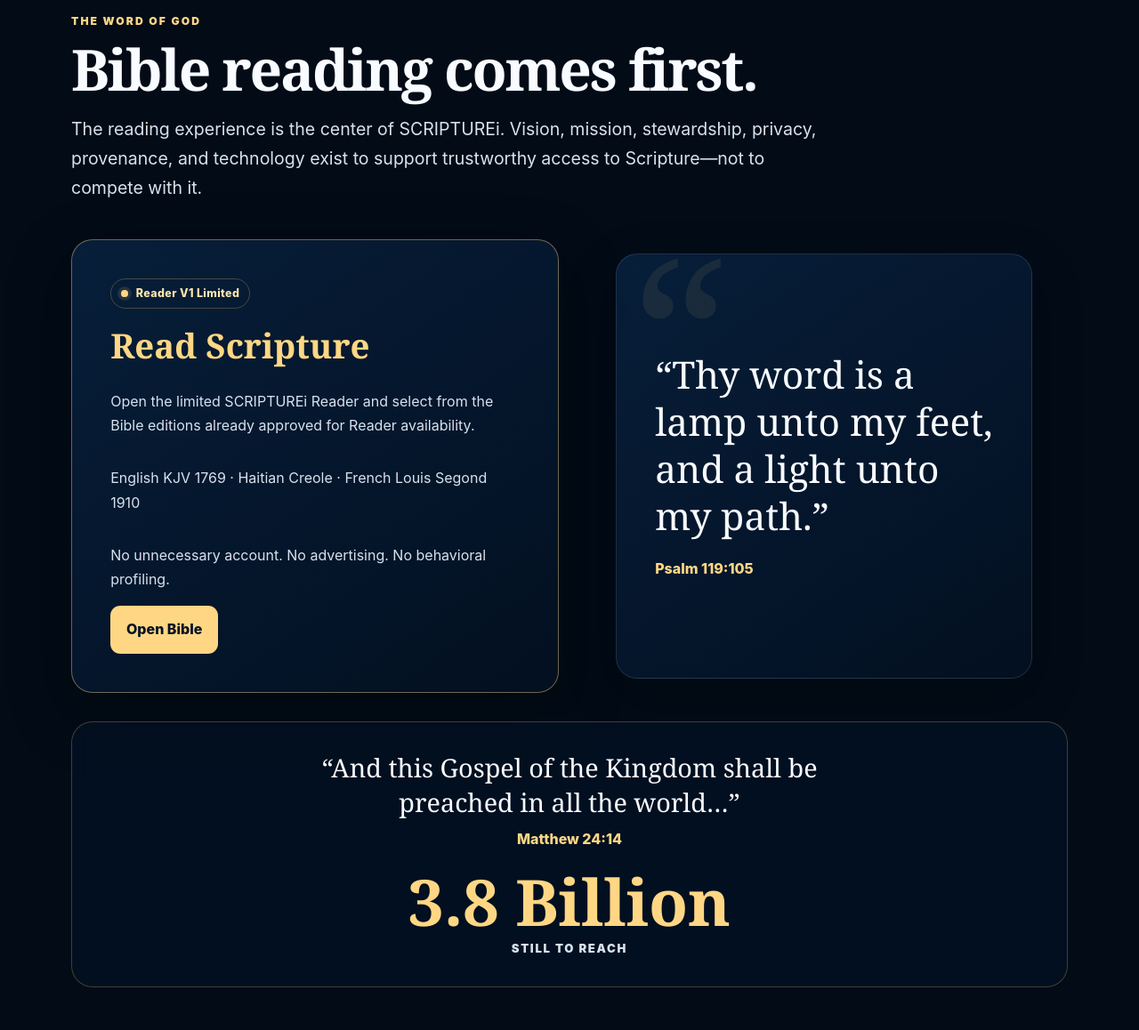
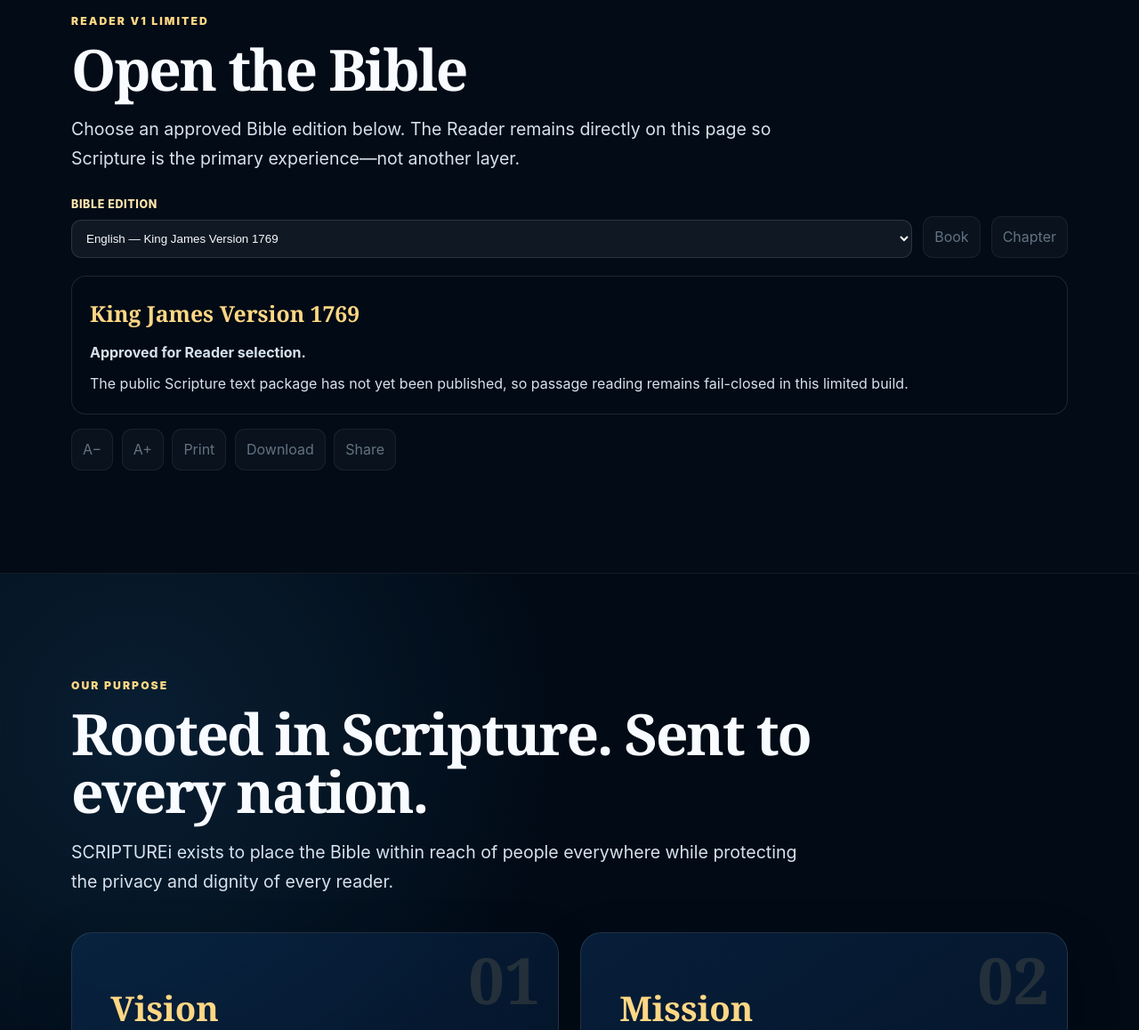
Before and after one commit to aapt-hub/scripturei-public-site, a website: page index.html in a window 1280 px wide. Shown: the part 1100-2258 px from the top of the page at 89% size. Drawn offline with Linux system fonts and the light colour scheme.

Commit message:
Make Bible Reader direct and inline

```diff
--- a/index.html
+++ b/index.html
@@ -41,59 +41,27 @@
           <p class="hero-kicker">Read the Bible first</p>
           <h1 id="hero-title">Bibles for the world.</h1>
           <p class="hero-lead">SCRIPTUREi begins with Scripture. Everything else supports a peaceful, trustworthy, and private Bible reading experience for every nation, tribe, people, and language.</p>
-          <button class="hero-action" type="button" data-reader-open>Open Bible</button>
+
+          <aside class="hero-mission" aria-label="Great Commission goal">
+            <blockquote>“And this Gospel of the Kingdom shall be preached in all the world…”</blockquote>
+            <p class="reader-mission-reference">Matthew 24:14</p>
+            <p class="reader-goal"><strong>3.8 Billion</strong><span>Still to Reach</span></p>
+          </aside>
         </div>
         <p class="hero-promise">Read freely. <span>Leave privately.</span></p>
       </section>
 
       <section class="section bible-section" id="bible" aria-labelledby="bible-title">
-        <div class="section-heading">
-          <p class="eyebrow">The Word of God</p>
-          <h2 id="bible-title">Bible reading comes first.</h2>
-          <p class="lead">The reading experience is the center of SCRIPTUREi. Vision, mission, stewardship, privacy, provenance, and technology exist to support trustworthy access to Scripture—not to compete with it.</p>
+        <div class="section-heading reader-heading">
+          <p class="eyebrow">Reader V1 Limited</p>
+          <h2 id="bible-title">Open the Bible</h2>
+          <p class="lead">Choose an approved Bible edition below. The Reader remains directly on this page so Scripture is the primary experience—not another layer.</p>
         </div>
 
-        <div class="bible-grid">
-          <article class="reader-card reader-card-active" aria-labelledby="reader-title">
-            <span class="status"><span class="status-dot" aria-hidden="true"></span>Reader V1 Limited</span>
-            <h3 id="reader-title">Read Scripture</h3>
-            <p>Open the limited SCRIPTUREi Reader and select from the Bible editions already approved for Reader availability.</p>
-            <p>English KJV 1769 · Haitian Creole · French Louis Segond 1910</p>
-            <p>No unnecessary account. No advertising. No behavioral profiling.</p>
-            <button class="reader-button" type="button" data-reader-open>Open Bible</button>
-          </article>
-
-          <figure class="scripture-card">
-            <blockquote>“Thy word is a lamp unto my feet, and a light unto my path.”</blockquote>
-            <figcaption>Psalm 119:105</figcaption>
-          </figure>
-        </div>
-
-        <aside class="reader-mission" aria-label="Great Commission goal">
-          <blockquote>“And this Gospel of the Kingdom shall be preached in all the world…”</blockquote>
-          <p class="reader-mission-reference">Matthew 24:14</p>
-          <p class="reader-goal"><strong>3.8 Billion</strong><span>Still to Reach</span></p>
-        </aside>
-      </section>
-
-      <section class="scripture-reader" data-reader hidden aria-label="Bible Reader">
-        <div class="reader-panel" role="dialog" aria-modal="true" aria-labelledby="reader-panel-title">
-          <button class="reader-close" type="button" data-reader-close aria-label="Close Bible Reader">Close</button>
-          <header class="reader-header">
-            <p class="eyebrow">Reader V1 Limited</p>
-            <h2 id="reader-panel-title">Open Bible</h2>
-            <p>Read the Word of God peacefully.</p>
-          </header>
-
-          <div class="reader-mission reader-mission-panel">
-            <blockquote>“And this Gospel of the Kingdom shall be preached in all the world…”</blockquote>
-            <p class="reader-mission-reference">Matthew 24:14</p>
-            <p class="reader-goal"><strong>3.8 Billion</strong><span>Still to Reach</span></p>
-          </div>
-
+        <section class="inline-reader" aria-label="Bible Reader">
           <nav class="reader-navigation" aria-label="Bible navigation">
             <label>
-              Edition
+              Bible Edition
               <select data-reader-edition>
                 <option value="kjv-1769">English — King James Version 1769</option>
                 <option value="hatbsa">Haitian Creole — Haitian Creole Bible</option>
@@ -117,7 +85,7 @@
             <button type="button" disabled>Download</button>
             <button type="button" disabled>Share</button>
           </footer>
-        </div>
+        </section>
       </section>
 
       <section class="purpose-wrap" id="purpose" aria-labelledby="purpose-title">
```
